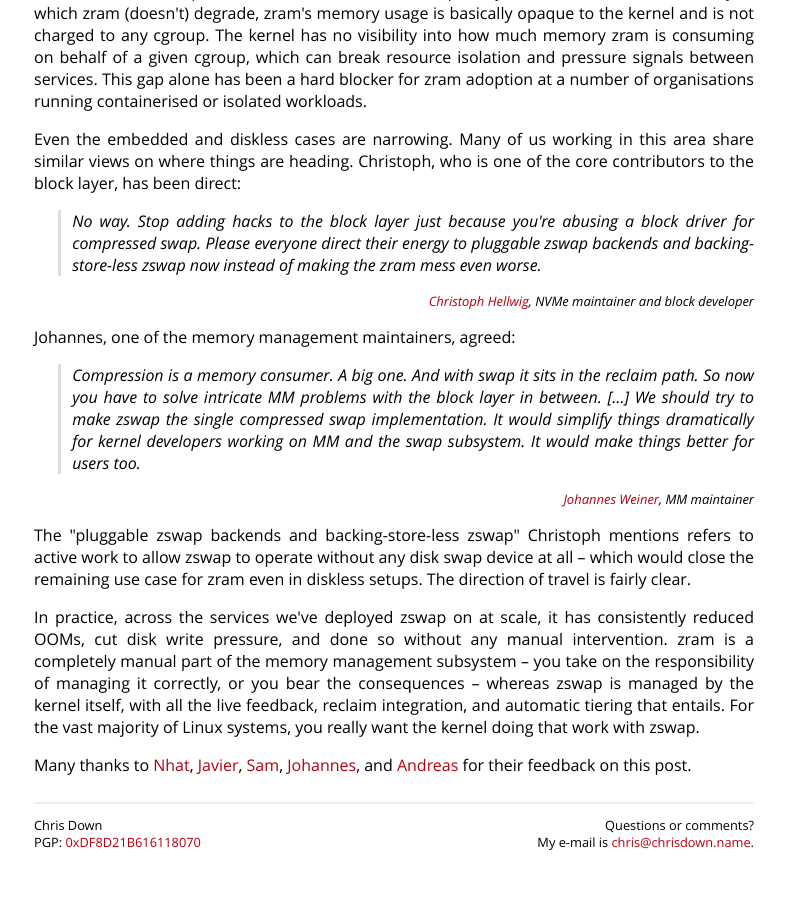
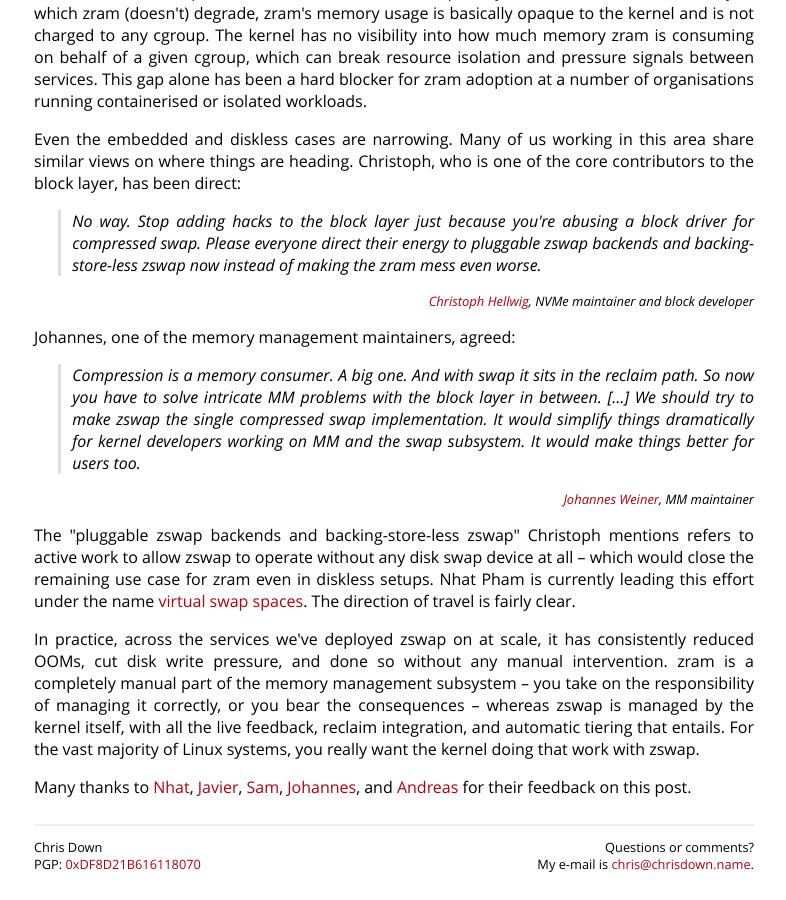
Before and after one commit to cdown/chrisdown.name, a Jekyll site: the page built from _posts/2026-03-24-zswap-vs-zram-when-to-use-what.md, in a window 1280 px wide and 900 px high, scrolled down 16986 px. Shown: the whole window, without its empty margins (246-1032 px from the left). Built offline with Jekyll 4.4.1, drawn with Linux system fonts in a browser that asks for light colours; before the commit the page ends 17864 px from its top, so only the background shows below that.

Commit message:
zram post: Mention Nhat's patchset

```diff
--- a/_posts/2026-03-24-zswap-vs-zram-when-to-use-what.md
+++ b/_posts/2026-03-24-zswap-vs-zram-when-to-use-what.md
@@ -1010,7 +1010,8 @@ Johannes, one of the memory management maintainers, agreed:
 The "pluggable zswap backends and backing-store-less zswap" Christoph mentions
 refers to active work to allow zswap to operate without any disk swap device at
 all -- which would close the remaining use case for zram even in diskless
-setups. The direction of travel is fairly clear.
+setups. Nhat Pham is currently leading this effort under the name [virtual swap
+spaces](https://lwn.net/Articles/1059201/). The direction of travel is fairly clear.
 
 In practice, across the services we've deployed zswap on at scale, it has
 consistently reduced OOMs, cut disk write pressure, and done so without any
```
